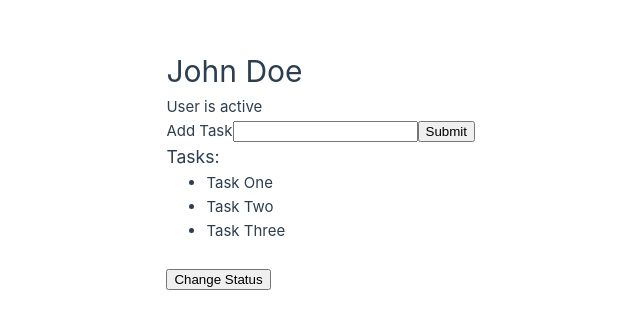
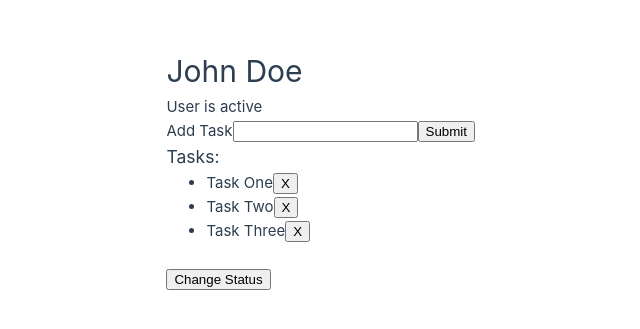
Before and after one commit to lyklecharova/Vue-JS, a Vue app in the folder vue-app/: page / in a window 1280 px wide. Shown: the part 231-560 px from the top of the page, without its empty margins (165-805 px from the left). Built offline with nearby package versions, Linux system fonts and the light colour scheme; the HTML template or start-up script is replaced by a standard one.

Commit message:
create delete function

```diff
--- a/vue-app/src/App.vue
+++ b/vue-app/src/App.vue
@@ -17,7 +17,10 @@
         </form>
         <h3>Tasks:</h3>
         <ul>
-            <li v-for="task in tasks" :key="task">{{ task }}</li>
+            <li v-for="(task, index) in tasks" :key="task">
+                <span>{{ task }}</span>
+                <button @click="deleteTask(index)">X</button>
+            </li>
         </ul>
         <br />
         <button @click="toggleStatus">Change Status</button>
@@ -47,4 +50,8 @@
         newTask.value = '';
     }
 }
+
+const deleteTask = (index) =>{
+    tasks.value.splice(index, 1);
+}
 </script>
```
